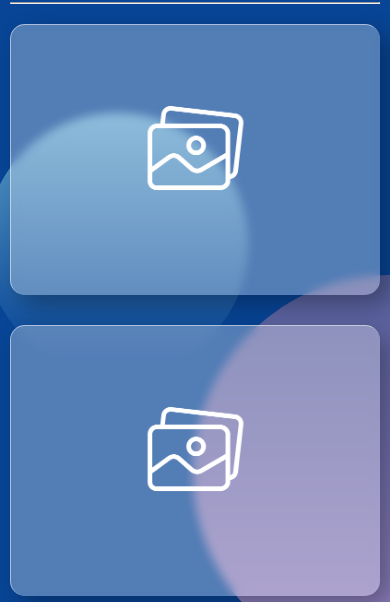
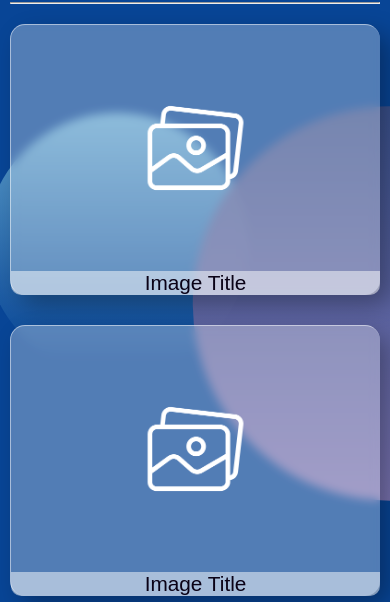
Before and after one commit to kapunac/css-assignment-03, a plain HTML site: page index.html in a window 390 px wide. Shown: the part 203-805 px from the top of the page. Drawn offline with Linux system fonts and the light colour scheme; a web font is replaced by a local one.

Commit message:
late hour fixes

```diff
--- a/index.html
+++ b/index.html
@@ -2,10 +2,11 @@
 <html lang="en">
 <head>
 <meta charset="UTF-8">
+<meta name="viewport" content="width=device-width, initial-scale=1.0">
 <meta name="author" content="Ivan Kapunac">
 <meta name="description" content="ITAcademy CSS 2nd Assignment">
 <link rel="stylesheet" href="style.css">
-<title>CSS-assignment-02</title>
+<title>CSS-assignment-03</title>
 </head>
 <body>
     <h1>Gallery Assignment - Hover Edition</h1>
--- a/style.css
+++ b/style.css
@@ -53,7 +53,7 @@ body::after{
     width: 100%;
     height: 100%;
     background: linear-gradient(#083268c7, #907fbd);
-    clip-path: circle(30% at right 80%);
+    clip-path: circle(30% at right 60%);
 }
 body::before{
     content: '';
@@ -121,3 +121,10 @@ body::before{
 .box img{
     max-width: 100%;
 }
+/* ************ MEDIA QUERIES ************ */
+@media only screen and (max-width: 62.3em) {
+    .box p {
+        transform: translateY(0);
+        opacity: 1;
+    }
+} /* REMOVES HOVER EFFECT FOR TABLETS AND PHONES */
```
